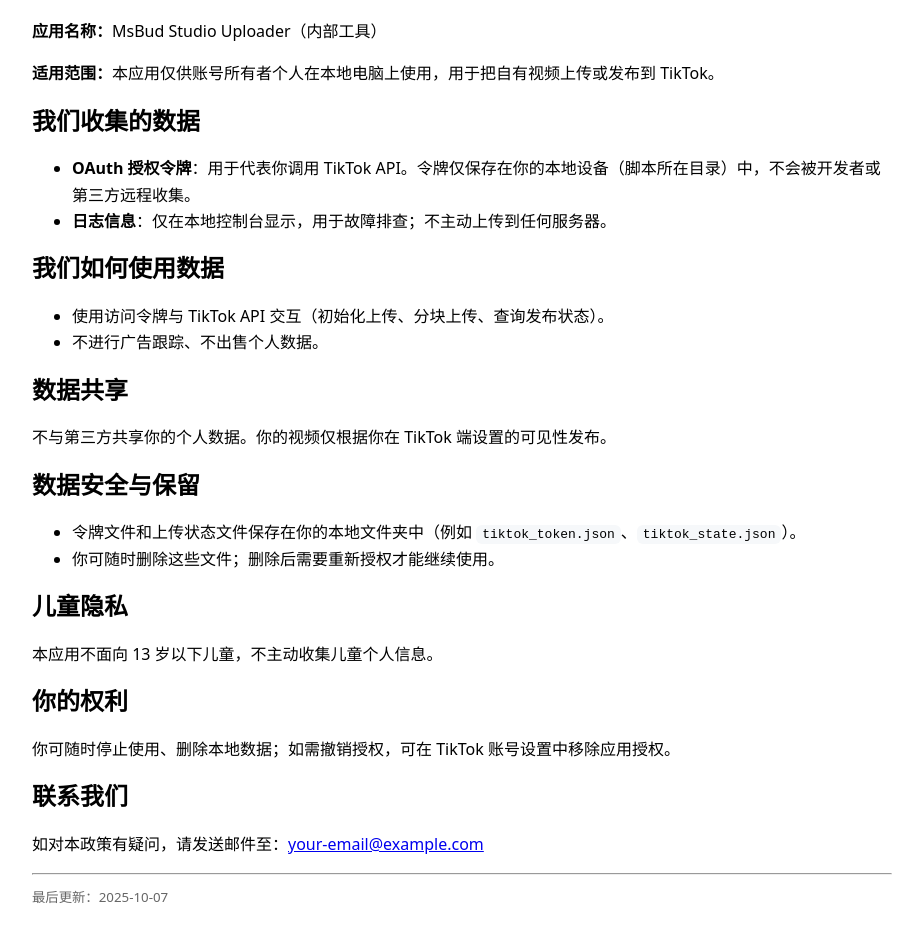
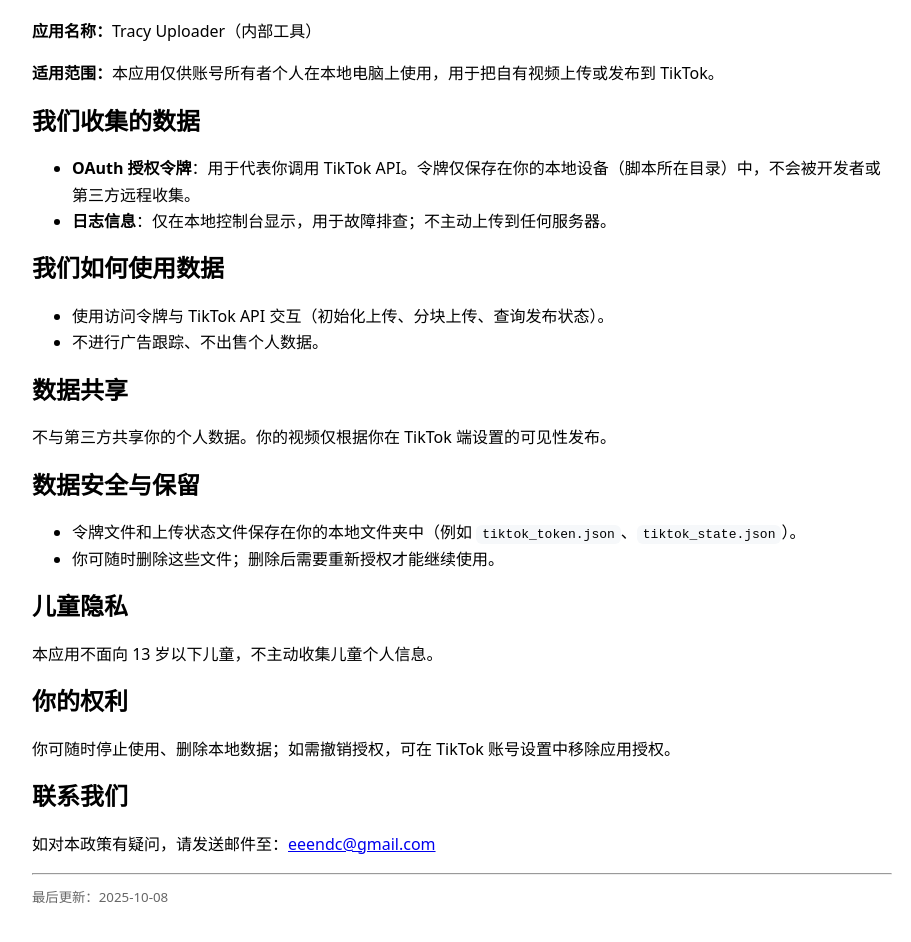
Before and after one commit to eeendc/tracy, a plain HTML site: page privacy.html in a window 1280 px wide. Shown: the part 82-1024 px from the top of the page, without its empty margins (178-1089 px from the left). Drawn offline with Linux system fonts and the light colour scheme.

Commit message:
Update privacy.html
change

```diff
--- a/privacy.html
+++ b/privacy.html
@@ -1,9 +1,8 @@
-
 <!doctype html>
 <html lang="zh-CN">
 <head>
 <meta charset="utf-8">
-<title>隐私政策（Privacy Policy）— MsBud Studio Uploader</title>
+<title>隐私政策（Privacy Policy）— Tracy Uploader</title>
 <meta name="viewport" content="width=device-width, initial-scale=1">
 <style>
 body{font-family:system-ui,-apple-system,Segoe UI,Roboto,Helvetica,Arial,sans-serif;max-width:860px;margin:40px auto;padding:0 16px;line-height:1.65}
@@ -14,7 +13,7 @@ small{color:#666}
 </head>
 <body>
 <h1>隐私政策（Privacy Policy）</h1>
-<p><strong>应用名称：</strong>MsBud Studio Uploader（内部工具）</p>
+<p><strong>应用名称：</strong>Tracy Uploader（内部工具）</p>
 <p><strong>适用范围：</strong>本应用仅供账号所有者个人在本地电脑上使用，用于把自有视频上传或发布到 TikTok。</p>
 
 <h2>我们收集的数据</h2>
@@ -45,9 +44,9 @@ small{color:#666}
 <p>你可随时停止使用、删除本地数据；如需撤销授权，可在 TikTok 账号设置中移除应用授权。</p>
 
 <h2>联系我们</h2>
-<p>如对本政策有疑问，请发送邮件至：<a href="mailto:eeendc@gmail.com">your-email@example.com</a></p>
+<p>如对本政策有疑问，请发送邮件至：<a href="mailto:eeendc@gmail.com">eeendc@gmail.com</a></p>
 
 <hr>
-<small>最后更新：2025-10-07</small>
+<small>最后更新：2025-10-08</small>
 </body>
 </html>
```
